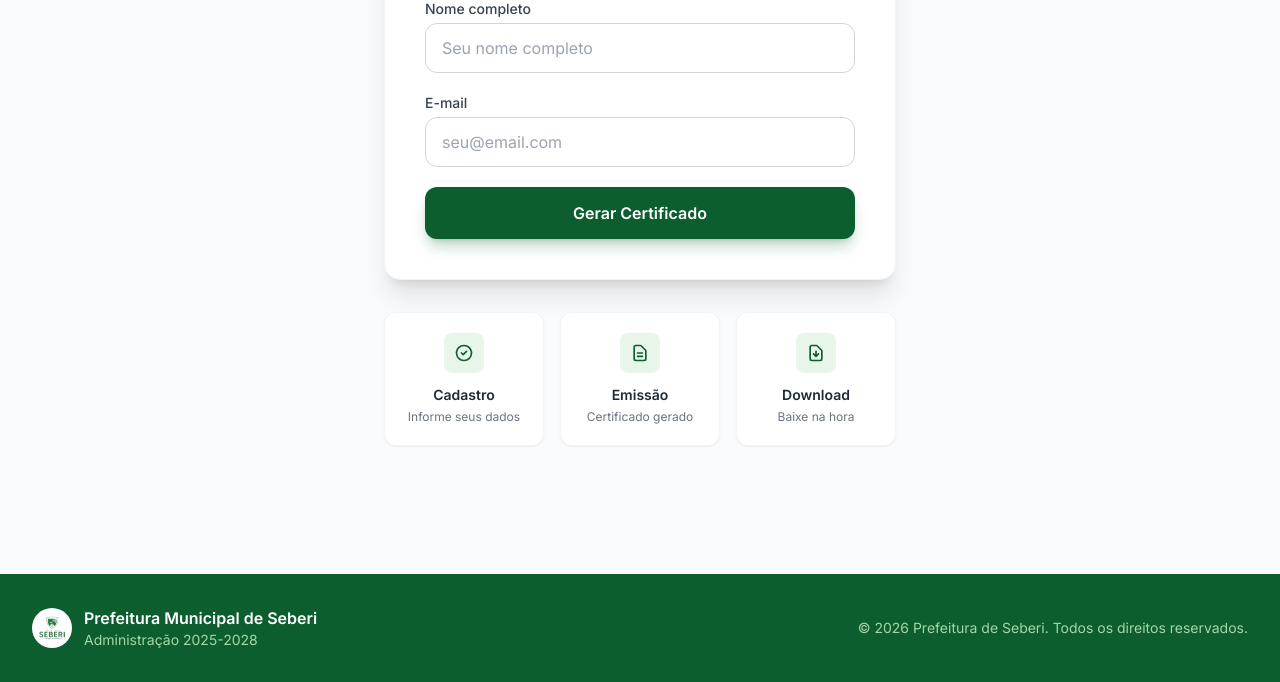
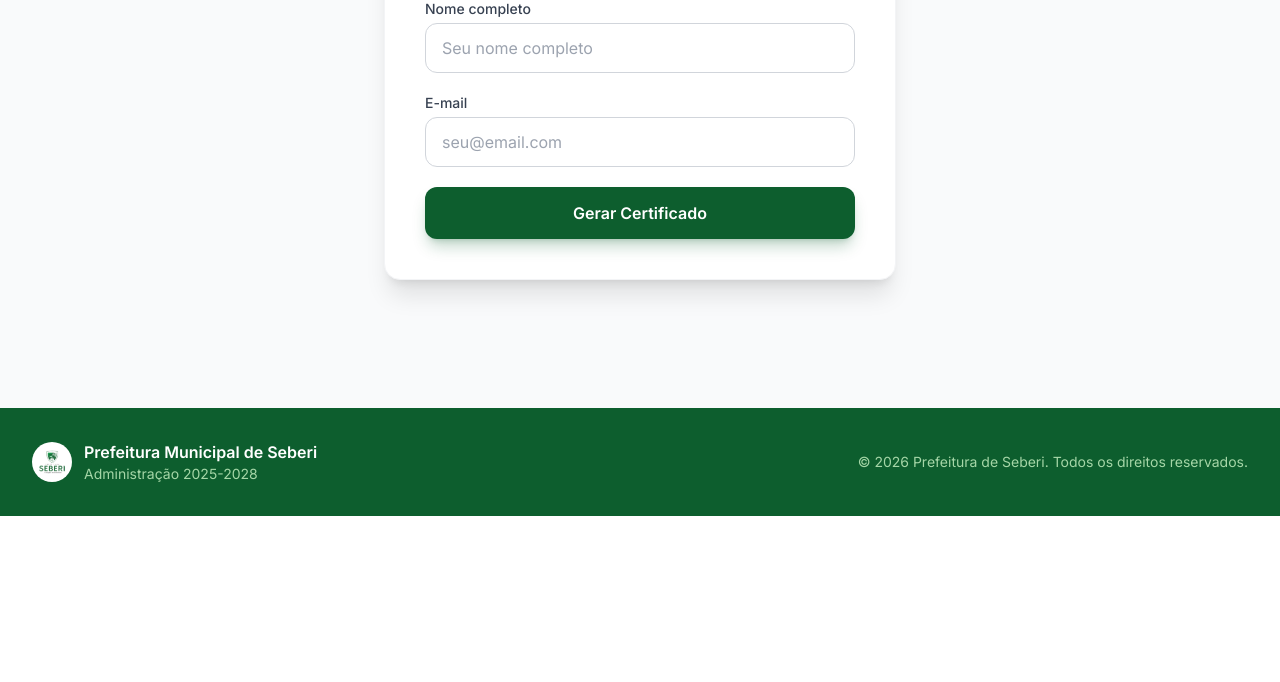
Before and after one commit to Argentaa/certificados-seberi, a Flask app: page / in a window 1280 px wide. Shown: the part 666-1348 px from the top of the page. After the commit the page ends 1182 px from the top, so only its background shows below. Run offline with Flask 3, Linux system fonts and the light colour scheme; some libraries are stand-ins or nearby versions.

Commit message:
remove 'Como funciona' cards from public page

```diff
--- a/templates/index.html
+++ b/templates/index.html
@@ -149,37 +149,6 @@
                 </button>
             </div>
         </div>
-
-        <!-- Info cards -->
-        <div class="grid grid-cols-1 sm:grid-cols-3 gap-4 mt-8">
-            <div class="bg-white rounded-xl p-5 shadow-sm border border-gray-100 text-center">
-                <div class="w-10 h-10 bg-primary-50 rounded-lg flex items-center justify-center mx-auto mb-3">
-                    <svg class="w-5 h-5 text-primary-500" fill="none" stroke="currentColor" viewBox="0 0 24 24">
-                        <path stroke-linecap="round" stroke-linejoin="round" stroke-width="2" d="M9 12l2 2 4-4m6 2a9 9 0 11-18 0 9 9 0 0118 0z"/>
-                    </svg>
-                </div>
-                <h3 class="font-semibold text-gray-800 text-sm">Cadastro</h3>
-                <p class="text-gray-500 text-xs mt-1">Informe seus dados</p>
-            </div>
-            <div class="bg-white rounded-xl p-5 shadow-sm border border-gray-100 text-center">
-                <div class="w-10 h-10 bg-primary-50 rounded-lg flex items-center justify-center mx-auto mb-3">
-                    <svg class="w-5 h-5 text-primary-500" fill="none" stroke="currentColor" viewBox="0 0 24 24">
-                        <path stroke-linecap="round" stroke-linejoin="round" stroke-width="2" d="M9 12h6m-6 4h6m2 5H7a2 2 0 01-2-2V5a2 2 0 012-2h5.586a1 1 0 01.707.293l5.414 5.414a1 1 0 01.293.707V19a2 2 0 01-2 2z"/>
-                    </svg>
-                </div>
-                <h3 class="font-semibold text-gray-800 text-sm">Emissão</h3>
-                <p class="text-gray-500 text-xs mt-1">Certificado gerado</p>
-            </div>
-            <div class="bg-white rounded-xl p-5 shadow-sm border border-gray-100 text-center">
-                <div class="w-10 h-10 bg-primary-50 rounded-lg flex items-center justify-center mx-auto mb-3">
-                    <svg class="w-5 h-5 text-primary-500" fill="none" stroke="currentColor" viewBox="0 0 24 24">
-                        <path stroke-linecap="round" stroke-linejoin="round" stroke-width="2" d="M12 10v6m0 0l-3-3m3 3l3-3m2 8H7a2 2 0 01-2-2V5a2 2 0 012-2h5.586a1 1 0 01.707.293l5.414 5.414a1 1 0 01.293.707V19a2 2 0 01-2 2z"/>
-                    </svg>
-                </div>
-                <h3 class="font-semibold text-gray-800 text-sm">Download</h3>
-                <p class="text-gray-500 text-xs mt-1">Baixe na hora</p>
-            </div>
-        </div>
     </div>
 </section>
 
```
